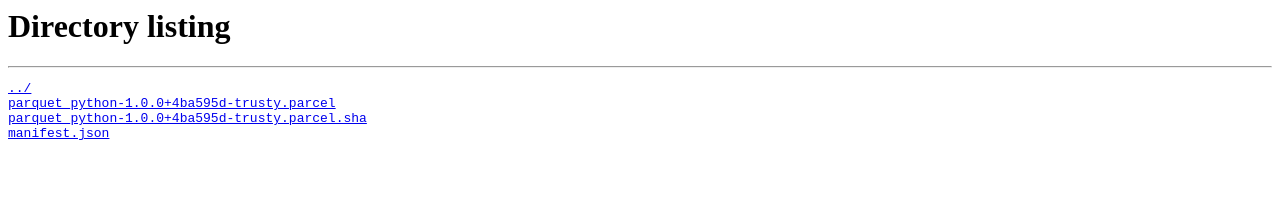
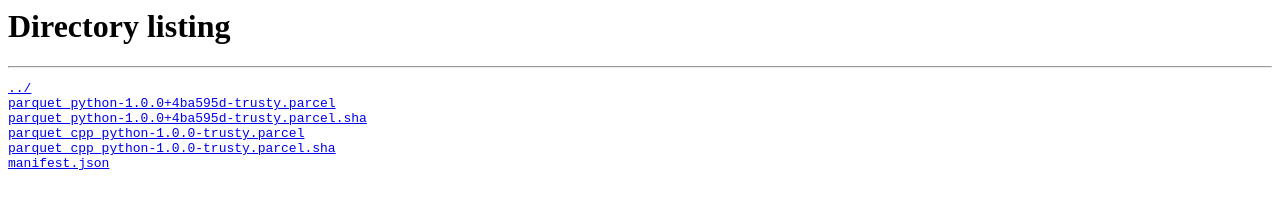
Before and after one commit to drdee/parquet-python-parcel, a plain HTML site: page repo/index.html in a window 1280 px wide. Drawn offline with Linux system fonts and the light colour scheme.

Commit message:
First version of parquet_cpp_python-1.0.0-trusty parcel

```diff
--- a/repo/index.html
+++ b/repo/index.html
@@ -6,6 +6,8 @@
 <a href="../">../</a>
 <a href="parquet_python-1.0.0+4ba595d-trusty.parcel">parquet_python-1.0.0+4ba595d-trusty.parcel</a>
 <a href="parquet_python-1.0.0+4ba595d-trusty.parcel.sha">parquet_python-1.0.0+4ba595d-trusty.parcel.sha</a>
+<a href="parquet_python-1.0.0+4ba595d-trusty.parcel">parquet_cpp_python-1.0.0-trusty.parcel</a>
+<a href="parquet_python-1.0.0+4ba595d-trusty.parcel.sha">parquet_cpp_python-1.0.0-trusty.parcel.sha</a>
 <a href="manifest.json">manifest.json</a>
 </pre>
 </body>
```
Also changed, not shown: repo/manifest.json, 2 other files.
